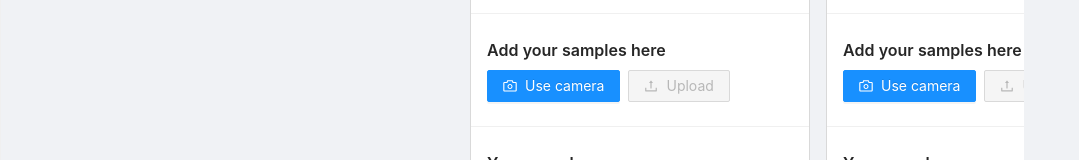
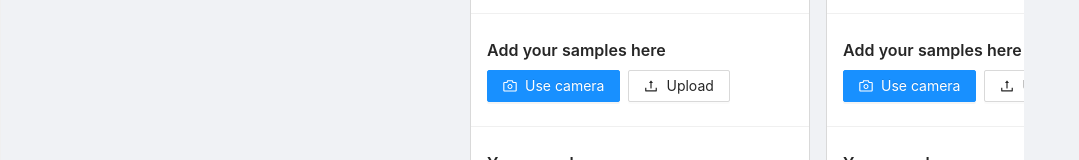
Before and after one commit to ilhamuh97/classify-ai, a React (Create React App) app: page /train in a window 1280 px wide. Shown: the part 306-466 px from the top of the page, without its empty margins (0-1079 px from the left). Built offline with nearby package versions, Linux system fonts and the light colour scheme.

Commit message:
add upload files for dataset

```diff
--- /dev/null
+++ b/src/components/Sections/CreateClass/ClassesWrapper/Class/AddDataset/AddDataset.js
@@ -0,0 +1,70 @@
+import React from 'react';
+import { Button, Upload, message, Space } from 'antd';
+import { UploadOutlined, CameraOutlined } from '@ant-design/icons';
+import styles from './AddDataset.module.scss';
+
+const AddDataset = ({ turnOnCamera, inputByUpload, canvasRef }) => {
+    const beforeUpload = (file) => {
+        const isPNG = file.type === 'image/png';
+        const isJPEG = file.type === 'image/jpg' || file.type === 'image/jpeg';
+        if (!isPNG && !isJPEG) {
+            message.error(`${file.name} is not a png, jpg, or jpeg file`);
+            return isPNG || Upload.LIST_IGNORE;
+        } else {
+            const reader = new FileReader();
+            reader.onload = function (event) {
+                const img = new Image();
+                img.onload = function () {
+                    const size = Math.min(img.width, img.height);
+                    const canvas = document.createElement('canvas');
+                    canvas.width = size;
+                    canvas.height = size;
+                    const context = canvas.getContext('2d');
+                    context.drawImage(
+                        img,
+                        (img.width - size) / 2,
+                        (img.height - size) / 2,
+                        size,
+                        size,
+                        0,
+                        0,
+                        size,
+                        size
+                    );
+                    const squaredImage = canvas.toDataURL();
+                    const reducedImg = new Image();
+                    reducedImg.onload = function () {
+                        const squareImg = cropToSquare(reducedImg);
+                        inputByUpload(squareImg);
+                    };
+                    reducedImg.src = squaredImage;
+                };
+                img.src = event.target.result;
+            };
+            reader.readAsDataURL(new Blob([file]));
+        }
+        return false;
+    };
+
+    const cropToSquare = (img) => {
+        const context = canvasRef.current.getContext('2d');
+        context.drawImage(img, 0, 0, 265, 265);
+        return {
+            src: canvasRef.current.toDataURL(),
+            imgData: context.getImageData(0, 0, 265, 265)
+        };
+    };
+
+    return (
+        <Space className={styles.buttons}>
+            <Button onClick={turnOnCamera} type="primary" icon={<CameraOutlined />}>
+                Use camera
+            </Button>
+            <Upload type="file" showUploadList={false} multiple beforeUpload={beforeUpload}>
+                <Button icon={<UploadOutlined />}>Upload</Button>
+            </Upload>
+        </Space>
+    );
+};
+
+export default AddDataset;
--- /dev/null
+++ b/src/components/Sections/CreateClass/ClassesWrapper/Class/AddDataset/AddDataset.module.scss
@@ -0,0 +1,3 @@
+.buttons{
+    padding: 0 1rem;
+}
--- a/src/components/Sections/CreateClass/ClassesWrapper/Class/CanvasWrapper/CanvasWrapper.js
+++ b/src/components/Sections/CreateClass/ClassesWrapper/Class/CanvasWrapper/CanvasWrapper.js
@@ -5,7 +5,7 @@ import { Typography, Button, Alert } from 'antd';
 import { CameraOutlined, CloseOutlined, PauseCircleOutlined } from '@ant-design/icons';
 import styles from './CanvasWrapper.module.scss';
 
-const CanvasWrapper = ({ turnOffCamera, webcamRef, recordButtonOnClick, isRecord, canvasRef }) => {
+const CanvasWrapper = ({ turnOffCamera, webcamRef, recordButtonOnClick, isRecord }) => {
     const [showError, setShowError] = useState(false);
     const [videoConstraints, setVideoConstraints] = useState({
         video: true,
@@ -56,14 +56,6 @@ const CanvasWrapper = ({ turnOffCamera, webcamRef, recordButtonOnClick, isRecord
                             screenshotQuality={0.8}
                             onUserMediaError={() => setShowError(true)}
                         />
-                        <canvas
-                            ref={canvasRef}
-                            height={265}
-                            width={265}
-                            style={{
-                                display: 'none'
-                            }}
-                        />
                         <MdOutlineCameraswitch onClick={flipCamera} className={styles.flipButton} />
                     </div>
                 ) : null}
--- a/src/components/Sections/CreateClass/ClassesWrapper/Class/Class.js
+++ b/src/components/Sections/CreateClass/ClassesWrapper/Class/Class.js
@@ -2,17 +2,16 @@ import React, { useState, useRef, useEffect } from 'react';
 import SamplesSection from './SamplesSection/SamplesSection';
 import CanvasWrapper from './CanvasWrapper/CanvasWrapper';
 import ClassTitle from './ClassTitle/ClassTitle';
-import { Typography, Divider, Button, Upload, Space, message } from 'antd';
-import { UploadOutlined, CameraOutlined } from '@ant-design/icons';
+import { Typography, Divider, message } from 'antd';
+import AddDataset from './AddDataset/AddDataset';
 import styles from './Class.module.scss';
 
-const Class = ({ config, dataset, setDataset, classConfig, setClassConfig }) => {
+const Class = ({ config, dataset, setDataset, classConfig, setClassConfig, canvasRef }) => {
     const { Title } = Typography;
     const [editableTitle, setEditableTitle] = useState('');
     const [isRecord, setIsRecord] = useState(false);
     const intervalRef = useRef(null);
     const webcamRef = useRef(null);
-    const canvasRef = useRef(null);
 
     useEffect(() => {
         setEditableTitle(config.label);
@@ -61,6 +60,17 @@ const Class = ({ config, dataset, setDataset, classConfig, setClassConfig }) =>
                 key: config.key,
                 img: imageSrc,
                 data: imgData
+            }
+        ]);
+    };
+
+    const inputByUpload = (uploadImage) => {
+        setDataset((current) => [
+            ...current,
+            {
+                key: config.key,
+                img: uploadImage.src,
+                data: uploadImage.imgData
             }
         ]);
     };
@@ -140,16 +150,11 @@ const Class = ({ config, dataset, setDataset, classConfig, setClassConfig }) =>
                     canvasRef={canvasRef}
                 />
             ) : (
-                <Space className={styles.buttons}>
-                    <Button onClick={turnOnCamera} type="primary" icon={<CameraOutlined />}>
-                        Use camera
-                    </Button>
-                    <Upload directory disabled>
-                        <Button icon={<UploadOutlined />} disabled>
-                            Upload
-                        </Button>
-                    </Upload>
-                </Space>
+                <AddDataset
+                    turnOnCamera={turnOnCamera}
+                    canvasRef={canvasRef}
+                    inputByUpload={inputByUpload}
+                />
             )}
             <Divider />
             <SamplesSection
--- a/src/components/Sections/CreateClass/ClassesWrapper/ClassesWrapper.js
+++ b/src/components/Sections/CreateClass/ClassesWrapper/ClassesWrapper.js
@@ -1,4 +1,4 @@
-import React from 'react';
+import React, { useRef } from 'react';
 import Class from './Class/Class';
 import styles from './ClassesWrapper.module.scss';
 
@@ -10,6 +10,8 @@ const ClassesWrapper = ({
     dataset,
     setDataset
 }) => {
+    const canvasRef = useRef(null);
+
     const datasetsClasses = () => {
         return classConfig.map((config, i) => {
             return (
@@ -22,6 +24,7 @@ const ClassesWrapper = ({
                     setKeysDataset={setKeysDataset}
                     dataset={dataset}
                     setDataset={setDataset}
+                    canvasRef={canvasRef}
                 />
             );
         });
@@ -74,6 +77,14 @@ const ClassesWrapper = ({
             <div className={styles.addClass} onClick={() => onClickHandler()}>
                 Add Class
             </div>
+            <canvas
+                ref={canvasRef}
+                height={265}
+                width={265}
+                style={{
+                    display: 'none'
+                }}
+            />
         </div>
     );
 };
```
